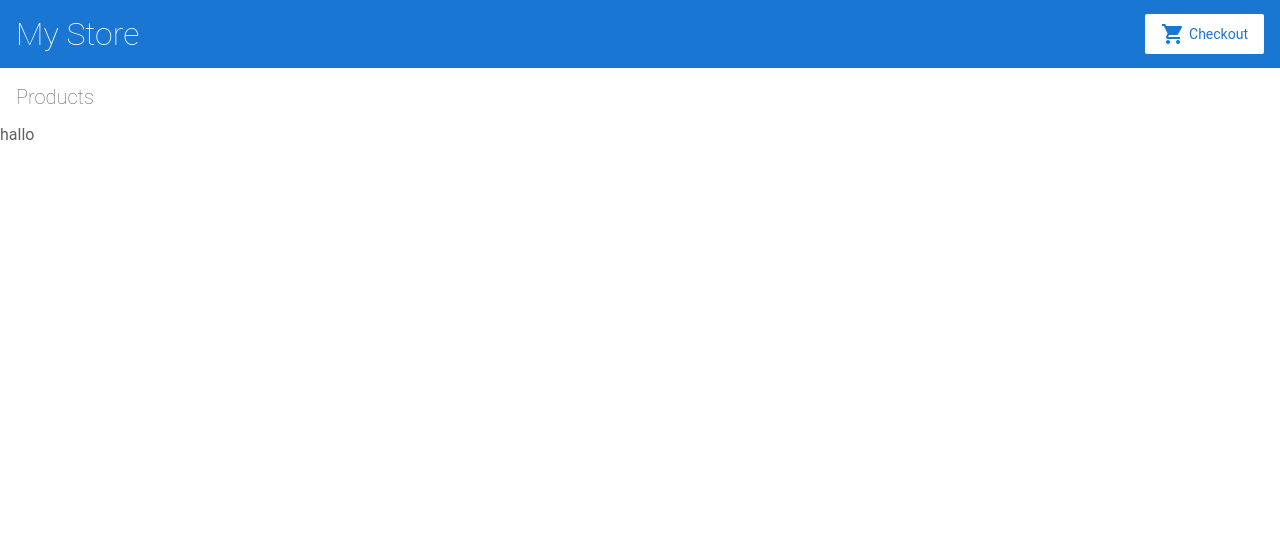
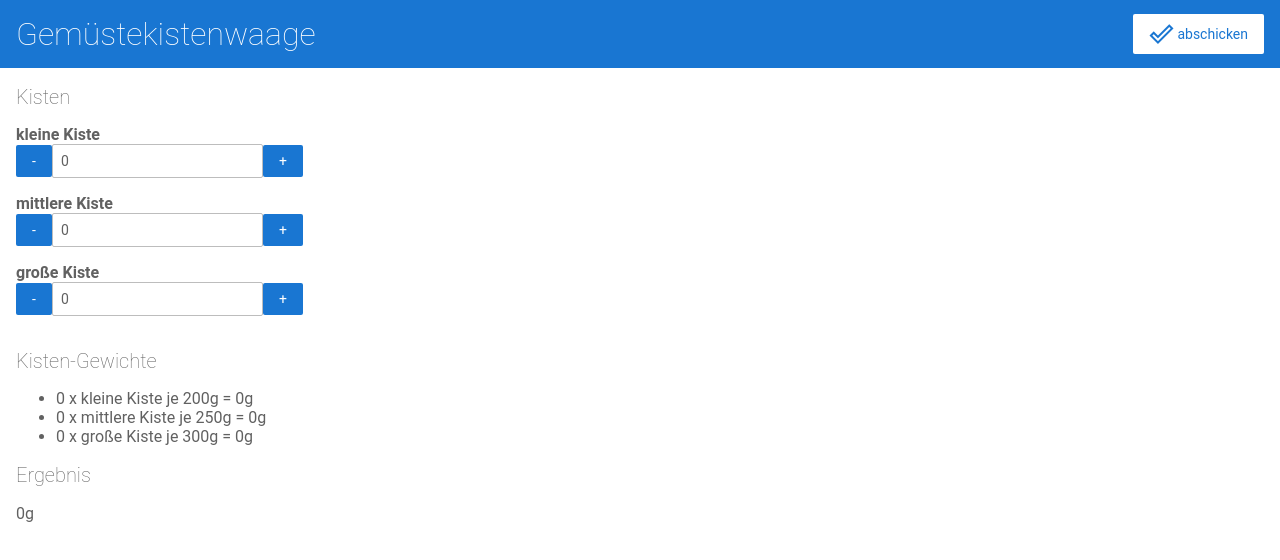
Before and after one commit to derDieDasJojo/angular-waage, an Angular app: page / in a window 1280 px wide. Shown: the top 560 px of the page. Built offline with nearby package versions, Linux system fonts and the light colour scheme.

Commit message:
Kistengewichte konfigurieren

```diff
--- a/src/app/app.component.html
+++ b/src/app/app.component.html
@@ -9,4 +9,3 @@ Copyright Google LLC. All Rights Reserved.
 Use of this source code is governed by an MIT-style license that
 can be found in the LICENSE file at https://angular.io/license
 -->
-hallo
--- a/src/app/product-list/product-list.component.html
+++ b/src/app/product-list/product-list.component.html
@@ -1,5 +1,27 @@
-<h2>Products</h2>
+<h2>Kisten</h2>
 
+<div *ngFor="let product of products">
+  <div>
+    <b>{{ product.name }}</b>
+  </div>
+  <div>
+    <!--<p *ngIf="product.description">{{ product.description }}</p>-->
+    <button type="button" (click)="subtract(product)">-</button>
+    <input type="number" [attr.value]="product.count" />
+    <button type="button" (click)="add(product)">+</button>
+  </div>
+</div>
+
+<h2>Kisten-Gewichte</h2>
+<ul>
+  <li *ngFor="let product of products">
+    {{ product.count }} x {{ product.name }} je {{ product.weight }}g =
+    {{ product.weight * product.count }}g
+  </li>
+</ul>
+
+<h2>Ergebnis</h2>
+<div>{{ calc_weight_sum() }}g</div>
 
 <!--
 Copyright Google LLC. All Rights Reserved.
--- a/src/app/product-list/product-list.component.ts
+++ b/src/app/product-list/product-list.component.ts
@@ -2,10 +2,12 @@ import { Component } from '@angular/core';
 
 import { products } from '../products';
 
+import { Product } from '../products';
+
 @Component({
   selector: 'app-product-list',
   templateUrl: './product-list.component.html',
-  styleUrls: ['./product-list.component.css']
+  styleUrls: ['./product-list.component.css'],
 })
 export class ProductListComponent {
   products = products;
@@ -13,8 +15,22 @@ export class ProductListComponent {
   share() {
     window.alert('The product has been shared!');
   }
+
+  subtract(product: Product) {
+    product.count -= 1;
+  }
+  add(product: Product) {
+    product.count += 1;
+  }
+
+  calc_weight_sum() {
+    let result = 0;
+    for (let index = 0; index < this.products.length; index++) {
+      result += this.products[index].count * this.products[index].weight;
+    }
+    return result;
+  }
 }
-
 
 /*
 Copyright Google LLC. All Rights Reserved.
--- a/src/app/products.ts
+++ b/src/app/products.ts
@@ -3,29 +3,36 @@ export interface Product {
   name: string;
   price: number;
   description: string;
+  count: number;
+  weight: number;
 }
 
 export const products = [
   {
     id: 1,
-    name: 'Phone XL',
+    name: 'kleine Kiste',
     price: 799,
-    description: 'A large phone with one of the best screens'
+    description: 'A large phone with one of the best screens',
+    count: 0,
+    weight: 200,
   },
   {
     id: 2,
-    name: 'Phone Mini',
+    name: 'mittlere Kiste',
     price: 699,
-    description: 'A great phone with one of the best cameras'
+    description: 'A great phone with one of the best cameras',
+    count: 0,
+    weight: 250,
   },
   {
     id: 3,
-    name: 'Phone Standard',
+    name: 'große Kiste',
     price: 299,
-    description: ''
-  }
+    description: '',
+    count: 0,
+    weight: 300,
+  },
 ];
-
 
 /*
 Copyright Google LLC. All Rights Reserved.
--- a/src/app/top-bar/top-bar.component.html
+++ b/src/app/top-bar/top-bar.component.html
@@ -1,8 +1,10 @@
 <a [routerLink]="['/']">
-  <h1>My Store</h1>
+  <h1>Gemüstekistenwaage</h1>
 </a>
 
-<a class="button fancy-button"><i class="material-icons">shopping_cart</i>Checkout</a>
+<a class="button fancy-button"
+  ><i class="material-icons">done_outline</i>abschicken</a
+>
 
 <!--
 Copyright Google LLC. All Rights Reserved.
```
